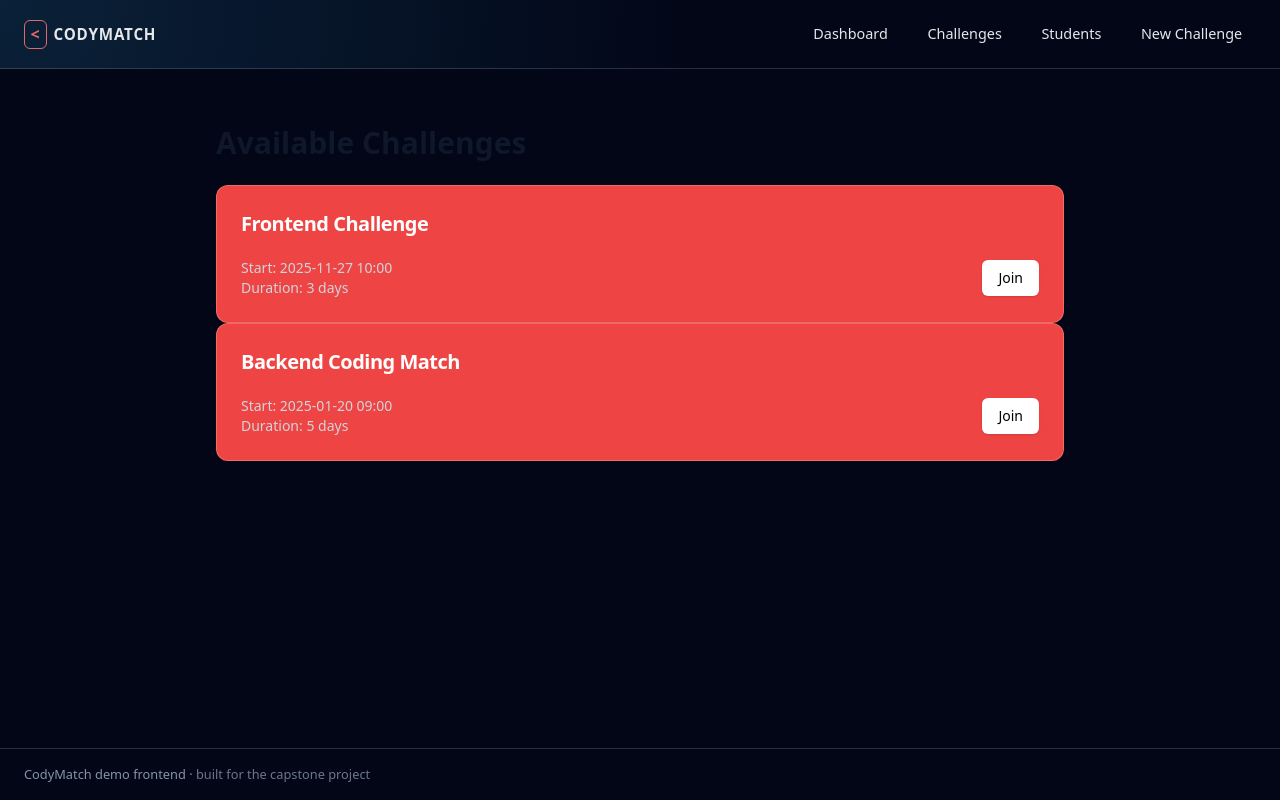
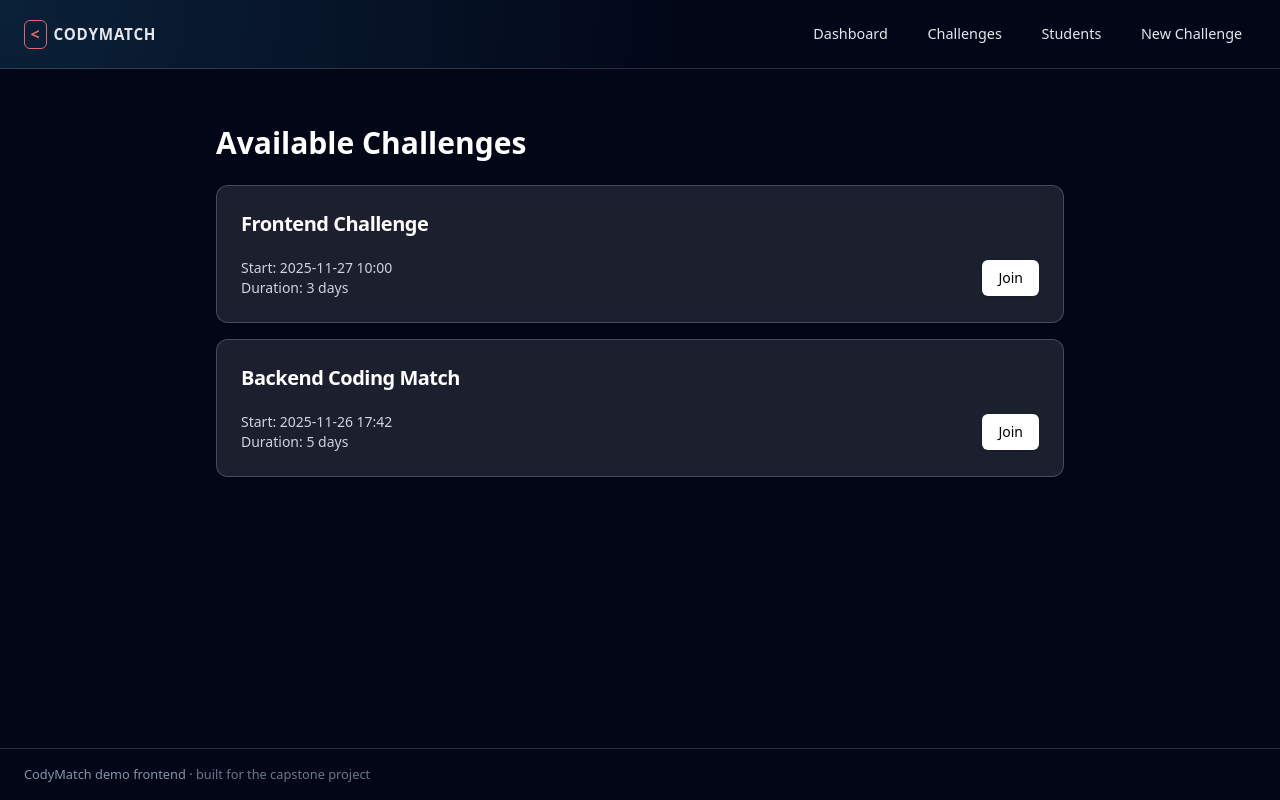
Before and after one commit to DelaramDoroud/Red-team, a Next.js app in the folder frontend/: page /student/challenges in a window 1280 px wide. Built offline with nearby package versions, Linux system fonts and the light colour scheme.

Commit message:
feat: refine ui of the student challenge join page

```diff
--- a/frontend/app/student/challenges/page.jsx
+++ b/frontend/app/student/challenges/page.jsx
@@ -21,7 +21,7 @@ const dummyData = [
     id: 2,
     title: 'Backend Coding Match',
     duration: '5 days',
-    startDatetime: '2025-01-20 09:00',
+    startDatetime: '2025-11-26 17:42',
   },
 ];
 
@@ -41,7 +41,8 @@ export default function StudentChallengesPage() {
           const diff = start - now;
 
           if (diff <= 0) {
-            newCountdowns[c.id] = 'Challenge Started!';
+            newCountdowns[c.id] =
+              'Wait for the teacher to start the challenge.';
           } else {
             const hours = Math.floor(diff / (1000 * 60 * 60));
             const minutes = Math.floor((diff / (1000 * 60)) % 60);
@@ -64,15 +65,13 @@ export default function StudentChallengesPage() {
   return (
     <div className='max-w-4xl mx-auto p-6 space-y-6'>
       {/* <div className="w-96 h-32 bg-red-500 mb-100">TEST</div> */}
-      <h1 className='text-3xl font-bold text-slate-900'>
-        Available Challenges
-      </h1>
+      <h1 className='text-3xl font-bold text-white'>Available Challenges</h1>
 
       <div>
         {dummyData.map((c) => (
           <Card
             key={c.id}
-            className='bg-white/10 backdrop-blur-md border border-white/20 text-white rounded-xl w-lg bg-red-500'
+            className='bg-white/10 backdrop-blur-md border border-white/20 text-white rounded-xl w-lg mb-4'
           >
             <CardHeader className='pb-5'>
               <CardTitle className='text-xl'>{c.title}</CardTitle>
@@ -87,7 +86,7 @@ export default function StudentChallengesPage() {
                 </CardDescription>
                 {!joinedChallenges[c.id] ? (
                   <Button
-                    className='bg-white text-black hover:bg-gray-200 w-100'
+                    className='bg-white text-black hover:bg-gray-200 w-200'
                     onClick={() => handleJoin(c.id)}
                   >
                     Join
```
